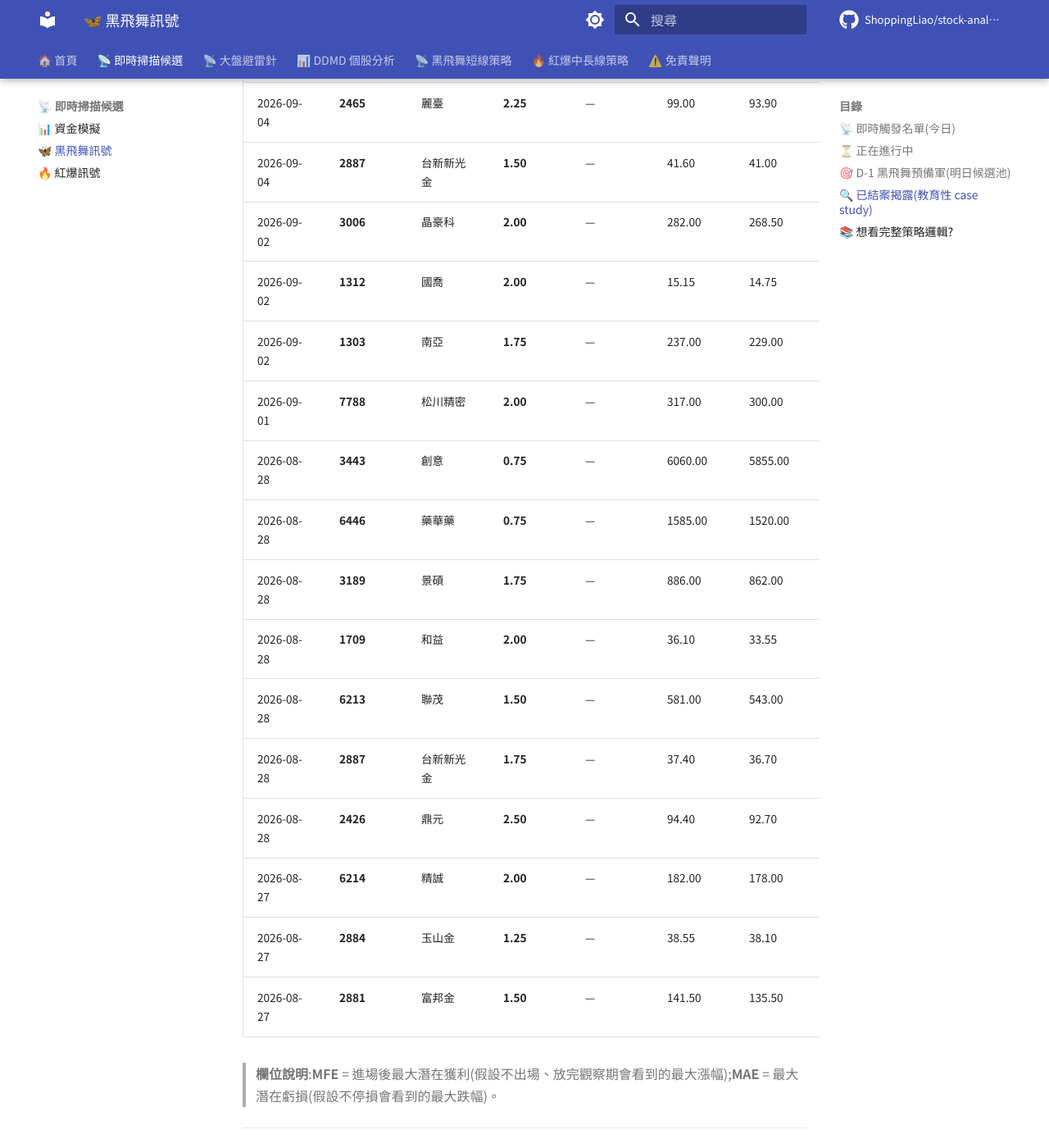
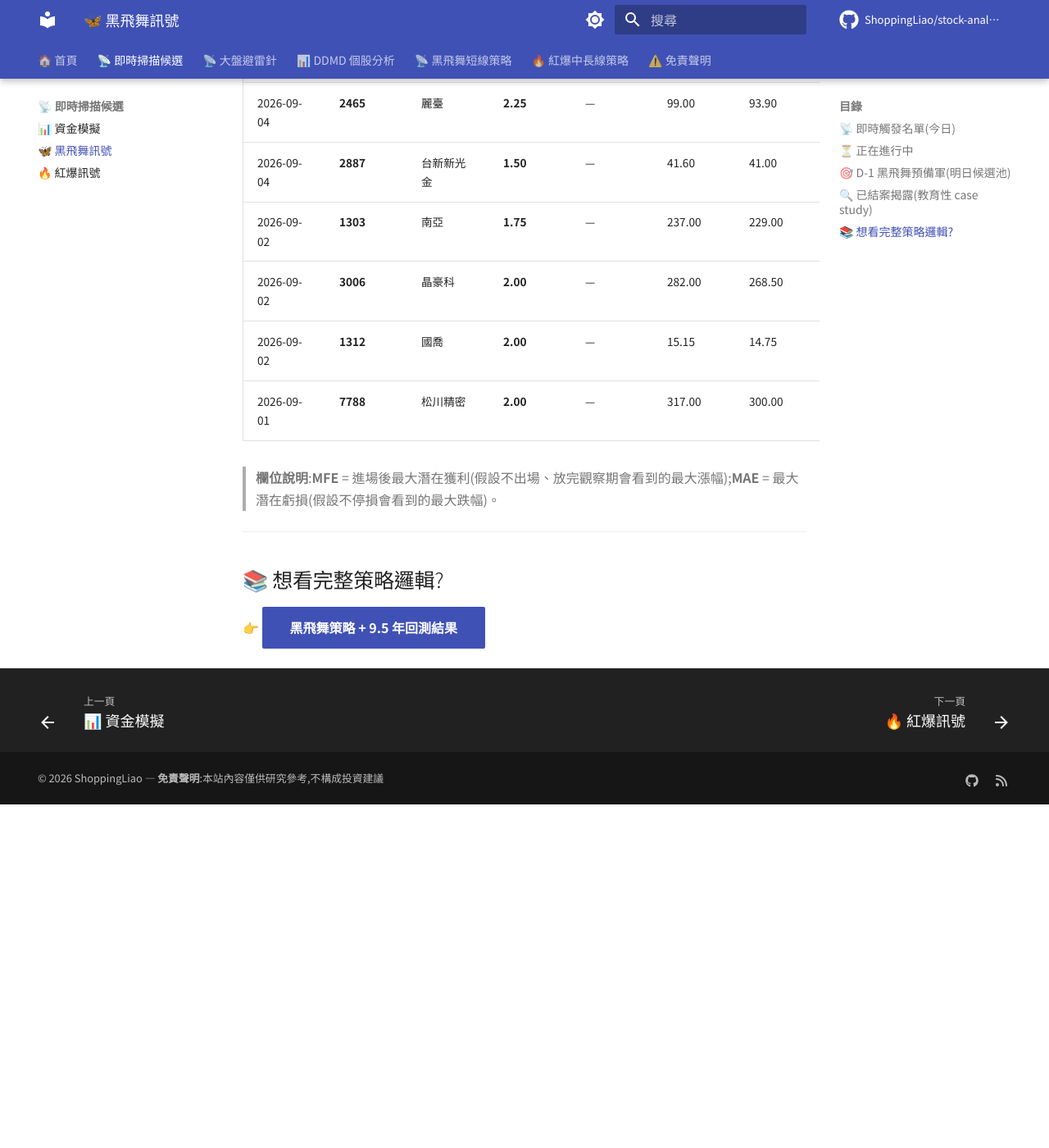
Before and after one commit to ShoppingLiao/stock-analysis-public, an MkDocs documentation site: the page built from docs/signals_black_butterfly.md, in a window 1280 px wide and 1400 px high, scrolled down 2685 px. Shown: the whole window at 82% size. Built offline with MkDocs 1.6.1 and Material for MkDocs 9.7.7, drawn with Linux system fonts in a browser that asks for light colours; comment, search, counter and statistics services are not loaded; after the commit the page ends 3666 px from its top, so only the background shows below that; some of the changed text lies outside the part shown.

Commit message:
docs(signals): update BB + RB + capital (2026-09-28)

```diff
--- a/docs/signals_black_butterfly.md
+++ b/docs/signals_black_butterfly.md
@@ -6,7 +6,7 @@
 
 ## 📡 即時觸發名單(今日)
 
-今天(2026-09-25)黑飛舞策略命中清單。**僅揭露訊號,不附進場/停損/停利價位**。
+今天(2026-09-28)黑飛舞策略命中清單。**僅揭露訊號,不附進場/停損/停利價位**。
 
 !!! warning "重要法律聲明"
     本段純粹揭露「策略訊號觸發」事實,**絕非投資建議**。
@@ -57,7 +57,7 @@
     您**會看到很多 ❌ 停損案例,這是正常的**。
     重點不是「每筆都贏」,而是「失敗的小虧 + 勝出的大贏 = 期望值正」。
 
-**統計**:近 30 天 已結案 **29** 筆 — ✅ 停利 10 / ❌ 停損 19 / ⚪ 觀察期過 0
+**統計**:近 30 天 已結案 **19** 筆 — ✅ 停利 6 / ❌ 停損 13 / ⚪ 觀察期過 0
 
 | 觸發日 | 代號 | 公司 | TDMD | DDMD | 進場 | 停損 | 停利 | 結果 | 報酬 | MFE | MAE |
 |--------|------|------|------|------|------|------|------|------|------|-----|-----|
@@ -76,20 +76,10 @@
 | 2026-09-07 | **3141** | 晶宏 | **2.50** | — | 100.00 | 97.70 | 110.00 | 🟢 ❌ 停損 | -2.30% | +2.00% | -7.10% |
 | 2026-09-04 | **2465** | 麗臺 | **2.25** | — | 99.00 | 93.90 | 108.90 | 🟢 ❌ 停損 | -2.12% | +8.08% | -3.54% |
 | 2026-09-04 | **2887** | 台新新光金 | **1.50** | — | 41.60 | 41.00 | 45.76 | 🟢 ❌ 停損 | -1.44% | +0.60% | -2.16% |
+| 2026-09-02 | **1303** | 南亞 | **1.75** | — | 237.00 | 229.00 | 260.70 | 🟢 ❌ 停損 | -3.38% | +3.16% | -7.38% |
 | 2026-09-02 | **3006** | 晶豪科 | **2.00** | — | 282.00 | 268.50 | 310.20 | 🟢 ❌ 停損 | -1.77% | +9.75% | -2.48% |
 | 2026-09-02 | **1312** | 國喬 | **2.00** | — | 15.15 | 14.75 | 16.67 | 🟢 ❌ 停損 | -1.65% | +8.25% | -2.31% |
-| 2026-09-02 | **1303** | 南亞 | **1.75** | — | 237.00 | 229.00 | 260.70 | 🟢 ❌ 停損 | -3.38% | +3.16% | -7.38% |
 | 2026-09-01 | **7788** | 松川精密 | **2.00** | — | 317.00 | 300.00 | 348.70 | 🟢 ❌ 停損 | -5.36% | +4.73% | -6.15% |
-| 2026-08-28 | **3443** | 創意 | **0.75** | — | 6060.00 | 5855.00 | 6666.00 | 🟢 ❌ 停損 | -3.38% | +0.66% | -6.27% |
-| 2026-08-28 | **6446** | 藥華藥 | **0.75** | — | 1585.00 | 1520.00 | 1743.50 | 🟢 ❌ 停損 | -4.10% | +3.79% | -11.99% |
-| 2026-08-28 | **3189** | 景碩 | **1.75** | — | 886.00 | 862.00 | 974.60 | 🟢 ❌ 停損 | -2.71% | +1.47% | -8.58% |
-| 2026-08-28 | **1709** | 和益 | **2.00** | — | 36.10 | 33.55 | 39.71 | 🟢 ❌ 停損 | -7.06% | +0.42% | -7.62% |
-| 2026-08-28 | **6213** | 聯茂 | **1.50** | — | 581.00 | 543.00 | 639.10 | 🟢 ❌ 停損 | -6.54% | +1.72% | -8.09% |
-| 2026-08-28 | **2887** | 台新新光金 | **1.75** | — | 37.40 | 36.70 | 41.14 | 🔴 ✅ 停利 | +9.89% | +14.04% | -0.13% |
-| 2026-08-28 | **2426** | 鼎元 | **2.50** | — | 94.40 | 92.70 | 103.84 | 🔴 ✅ 停利 | +0.64% | +17.58% | -6.36% |
-| 2026-08-27 | **6214** | 精誠 | **2.00** | — | 182.00 | 178.00 | 200.20 | 🔴 ✅ 停利 | +5.22% | +7.14% | -1.65% |
-| 2026-08-27 | **2884** | 玉山金 | **1.25** | — | 38.55 | 38.10 | 42.41 | 🟢 ❌ 停損 | -1.17% | +0.65% | -1.17% |
-| 2026-08-27 | **2881** | 富邦金 | **1.50** | — | 141.50 | 135.50 | 155.65 | 🔴 ✅ 停利 | +3.89% | +9.89% | -0.71% |
 
 > **欄位說明**:**MFE** = 進場後最大潛在獲利(假設不出場、放完觀察期會看到的最大漲幅);**MAE** = 最大潛在虧損(假設不停損會看到的最大跌幅)。
 
```
